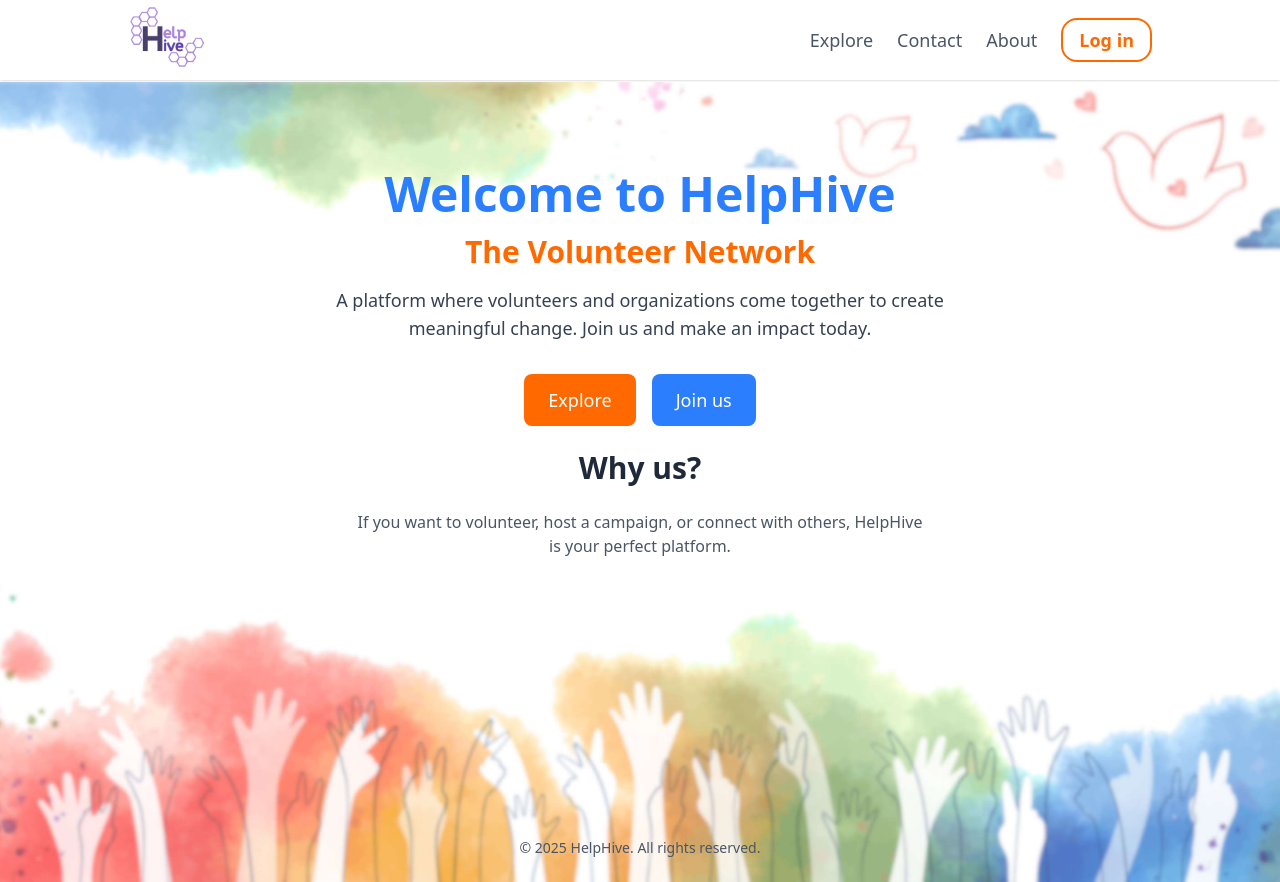
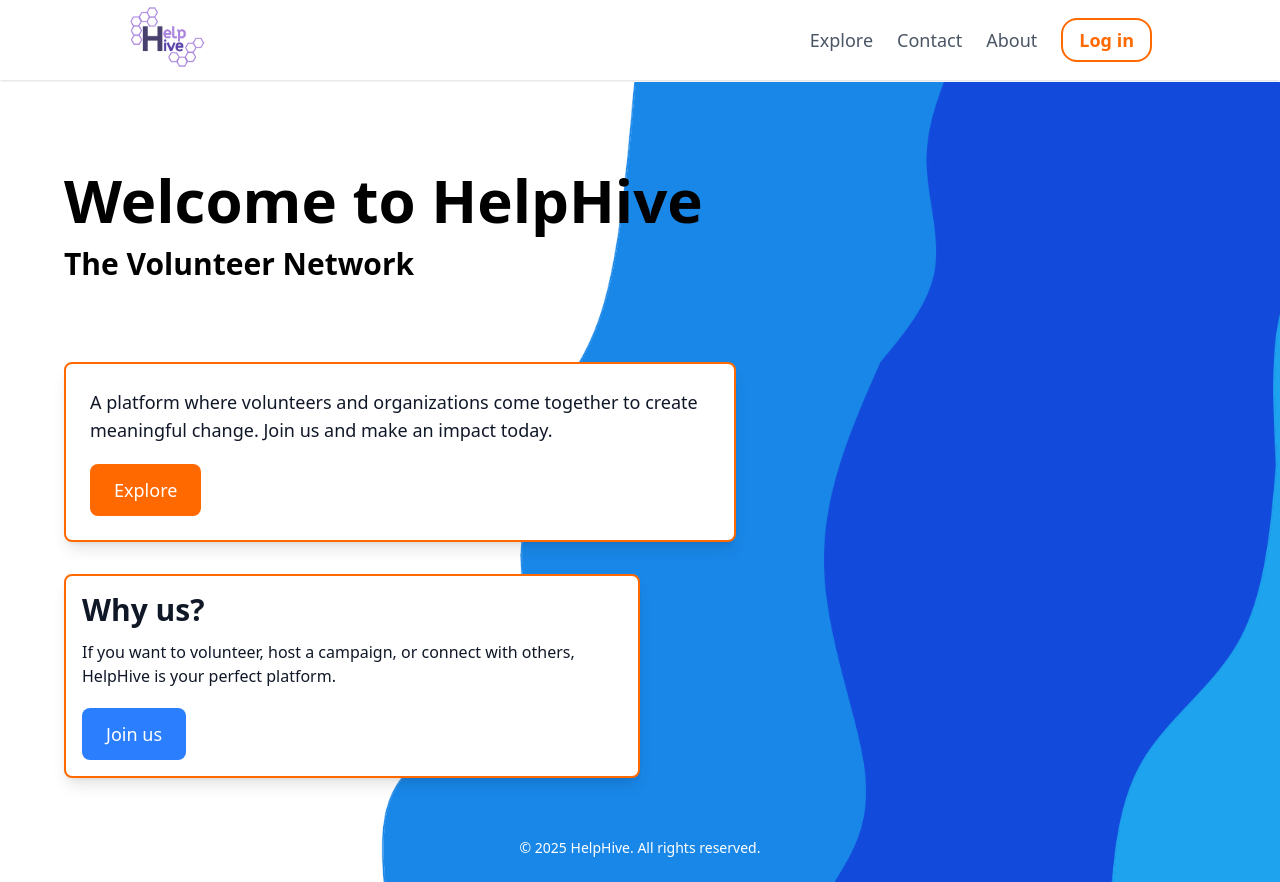
Before and after one commit to 3-knuckle-heads/HelpHive, a React (Vite) app in the folder FrontEnd/help-hive/: page / in a window 1280 px wide. Built offline with nearby package versions, Linux system fonts and the light colour scheme.

Commit message:
New homepage design

```diff
--- a/FrontEnd/help-hive/src/components/Button.jsx
+++ b/FrontEnd/help-hive/src/components/Button.jsx
@@ -1,18 +1,16 @@
-import React from 'react'
+import React from "react";
 
 const Button = () => {
   return (
-    <div className="flex flex-col sm:flex-row justify-center space-y-4 sm:space-y-0 sm:space-x-4">
+    <div className="flex flex-col sm:flex-row justify-left space-y-4 sm:space-y-0 sm:space-x-4">
       <button className="bg-orange-500 text-white px-6 py-3 rounded-lg text-lg font-medium hover:bg-orange-600 transition">
         Explore
       </button>
       <button className="bg-blue-500 text-white px-6 py-3 rounded-lg text-lg font-medium hover:bg-blue-600 transition">
         Join us
       </button>
+    </div>
+  );
+};
 
-  </div>
-
-  )
-}
-
-export default Button
+export default Button;
--- a/FrontEnd/help-hive/src/pages/Home.jsx
+++ b/FrontEnd/help-hive/src/pages/Home.jsx
@@ -1,37 +1,48 @@
-import bgImage from "../assets/BG.jpg";
+import bgImage from "../assets/BG.png";
 import Button from "../components/Button";
 
 function Home() {
   return (
     <div
-      className="flex flex-col items-center justify-center min-h-screen bg-cover bg-center bg-no-repeat p-6"
+      className="flex flex-col items-left justify-start min-h-screen bg-cover bg-center bg-no-repeat p-6"
       style={{
         backgroundImage: `url(${bgImage})`,
       }}
     >
-      <header className="text-center mb-8 mt-16">
-        <h1 className="text-5xl font-bold text-blue-500 mb-4">
+      <div className="ml-10">
+        <header className="text-left mt-16">
+          <h1 className="text-6xl font-bold text-black mb-4">
             Welcome to HelpHive
           </h1>
-        <h2 className="text-3xl font-bold text-orange-500 mb-4">
+          <h2 className="text-3xl font-semibold text-black mb-4">
             The Volunteer Network
           </h2>
-        <p className="text-lg text-gray-700 max-w-2xl">
-          A platform where volunteers and organizations come together to create
-          meaningful change. Join us and make an impact today.
+        </header>
+        <main className="text-left">
+          <div className="bg-white rounded-lg p-6 max-w-2xl mb-8 shadow-lg border-orange-500 border-2 mt-10 md:mt-20">
+            <p className="text-lg text-gray-900 mb-5">
+              A platform where volunteers and organizations come together to
+              create meaningful change. Join us and make an impact today.
             </p>
-      </header>
-      <main className="text-center">
-        {<Button />}
-        <h2 className="text-3xl font-semibold text-gray-800 mb-6 mt-6">
+            <button className="bg-orange-500 text-white px-6 py-3 rounded-lg text-lg font-medium hover:bg-orange-600 transition">
+              Explore
+            </button>
+          </div>
+          <div className="bg-white rounded-lg p-4 max-w-xl shadow-lg border-orange-500 border-2">
+            <h2 className="text-3xl font-semibold text-gray-900 mb-3">
               Why us?
             </h2>
-        <p className="text-gray-600 mb-8 max-w-xl">
+            <p className="text-gray-900 mb-5">
               If you want to volunteer, host a campaign, or connect with others,
               HelpHive is your perfect platform.
             </p>
+            <button className="bg-blue-500 text-white px-6 py-3 rounded-lg text-lg font-medium hover:bg-blue-600 transition">
+              Join us
+            </button>
+          </div>
         </main>
-      <footer className="mt-auto text-center text-gray-600 text-sm">
+      </div>
+      <footer className="mt-5 md:mt-auto text-center text-white text-sm">
         <p>&copy; 2025 HelpHive. All rights reserved.</p>
       </footer>
     </div>
```
Also changed, not shown: FrontEnd/help-hive/src/assets/BG.png (added). Lines whose indentation alone changed are shown as unchanged.
